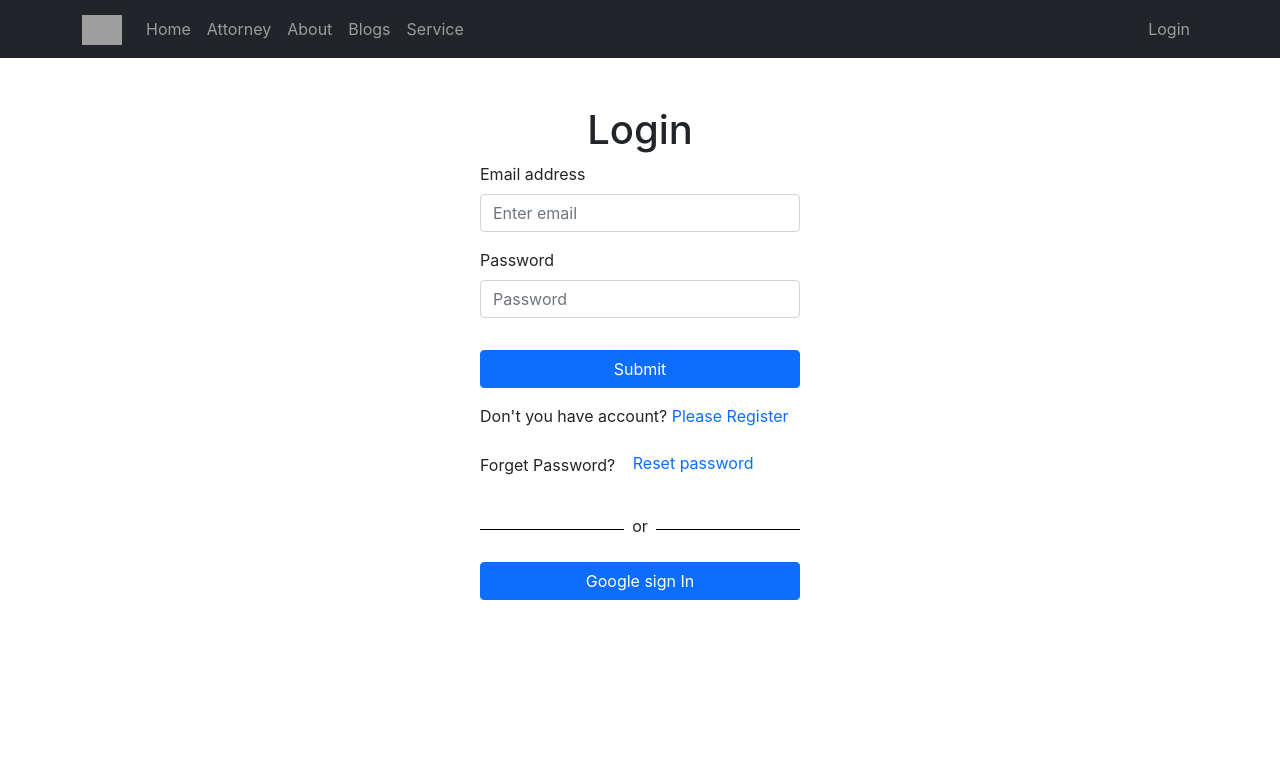
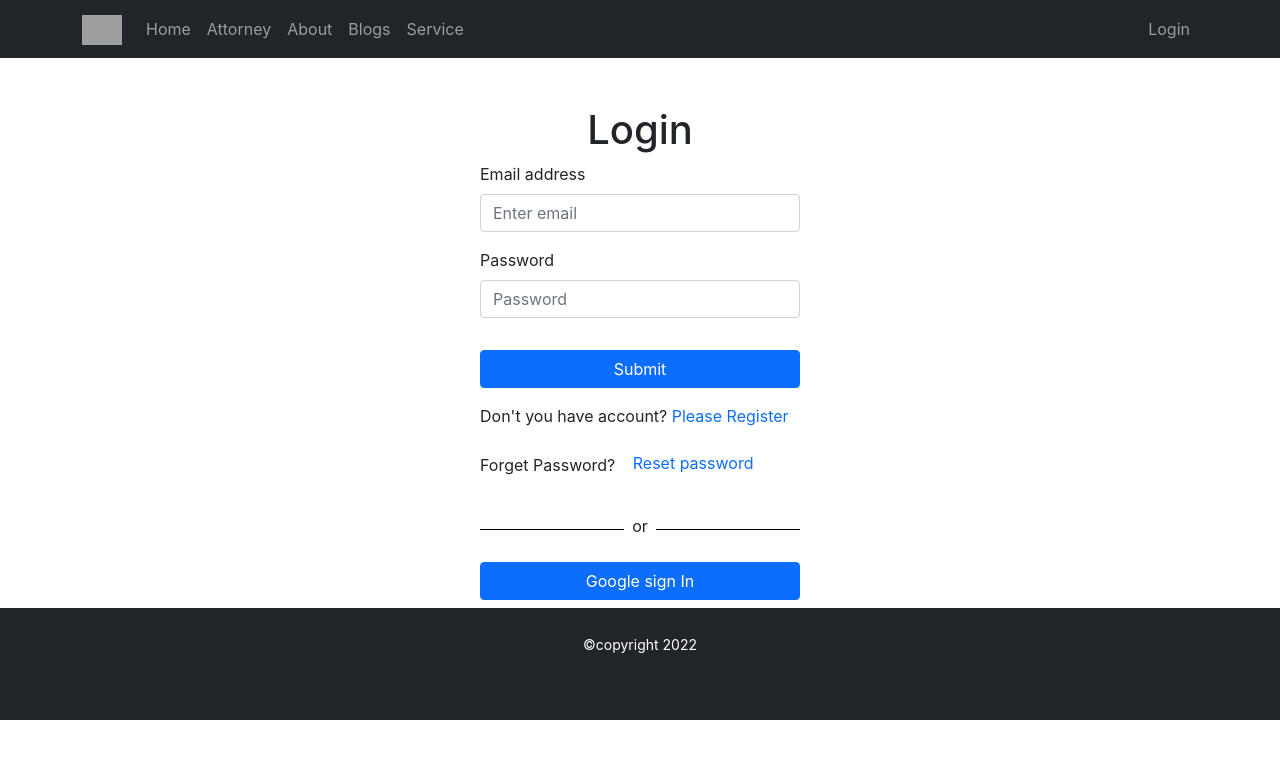
Before and after one commit to FayejAhamed/-independent-service-provider, a React (Create React App) app: page /login in a window 1280 px wide. Shown: the top 758 px of the page. Built offline with nearby package versions, Linux system fonts and the light colour scheme; no server answers; grey boxes are pictures that could not be loaded.

Commit message:
footer added

```diff
--- a/src/App.js
+++ b/src/App.js
@@ -9,6 +9,7 @@ import RequireAuth from './Pages/Login/RequireAuth/RequireAuth';
 import Login from './Pages/Login/Login/Login';
 import About from './Pages/About/About';
 import Attorney from './Pages/Home/Attorney/Attorney';
+import Footer from './Pages/Shared/Footer/Footer';
 
 function App() {
   return (
@@ -28,6 +29,7 @@ function App() {
         <Route path='/login' element={<Login></Login>}></Route>
 
       </Routes>
+      <Footer></Footer>
 
     </div>
   );
--- a/src/Pages/Shared/Footer/Footer.js
+++ b/src/Pages/Shared/Footer/Footer.js
@@ -1,9 +1,19 @@
 import React from 'react';
 
 const Footer = () => {
+    const today = new Date();
+    const year = today.getFullYear();
+
     return (
-        <div>
-            <h2>This is footer</h2>
+        <div className='container-fluid bg-dark py-4'>
+
+
+
+            <footer className='text-center'>
+                <p><small className='text-white'> &copy;copyright {year}</small></p>
+            </footer>
+
+    );
         </div>
     );
 };
```
